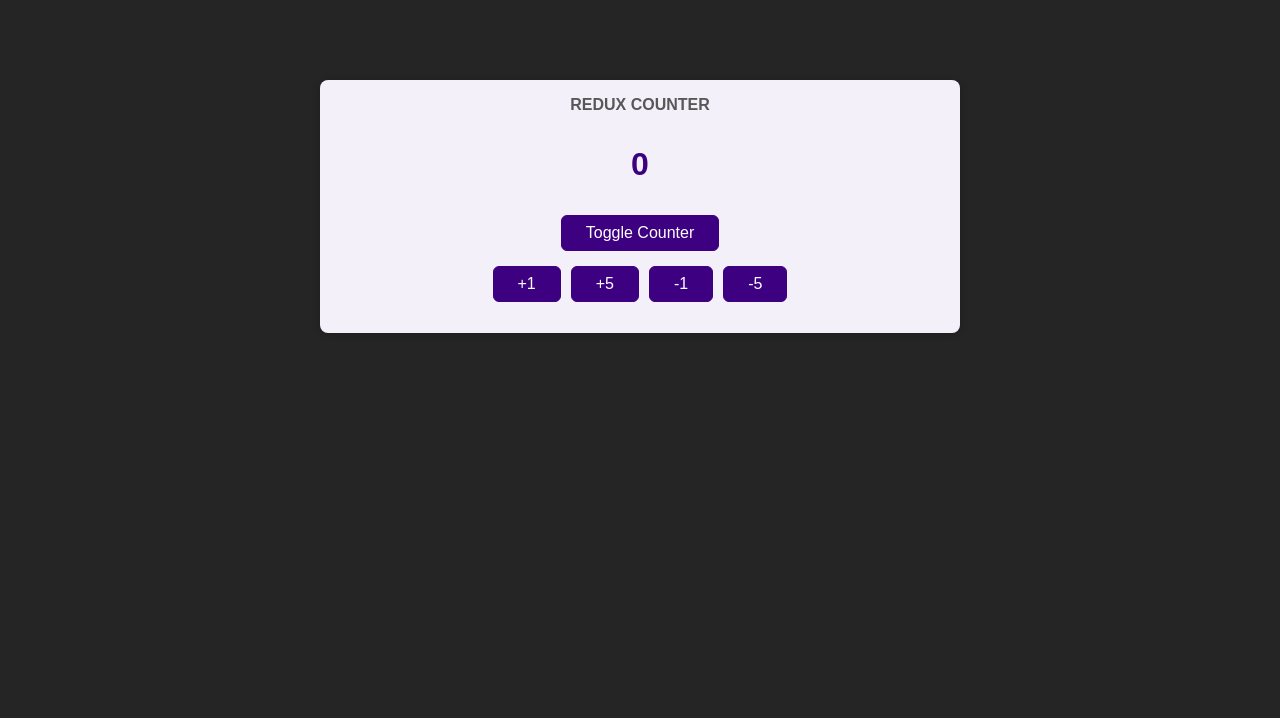
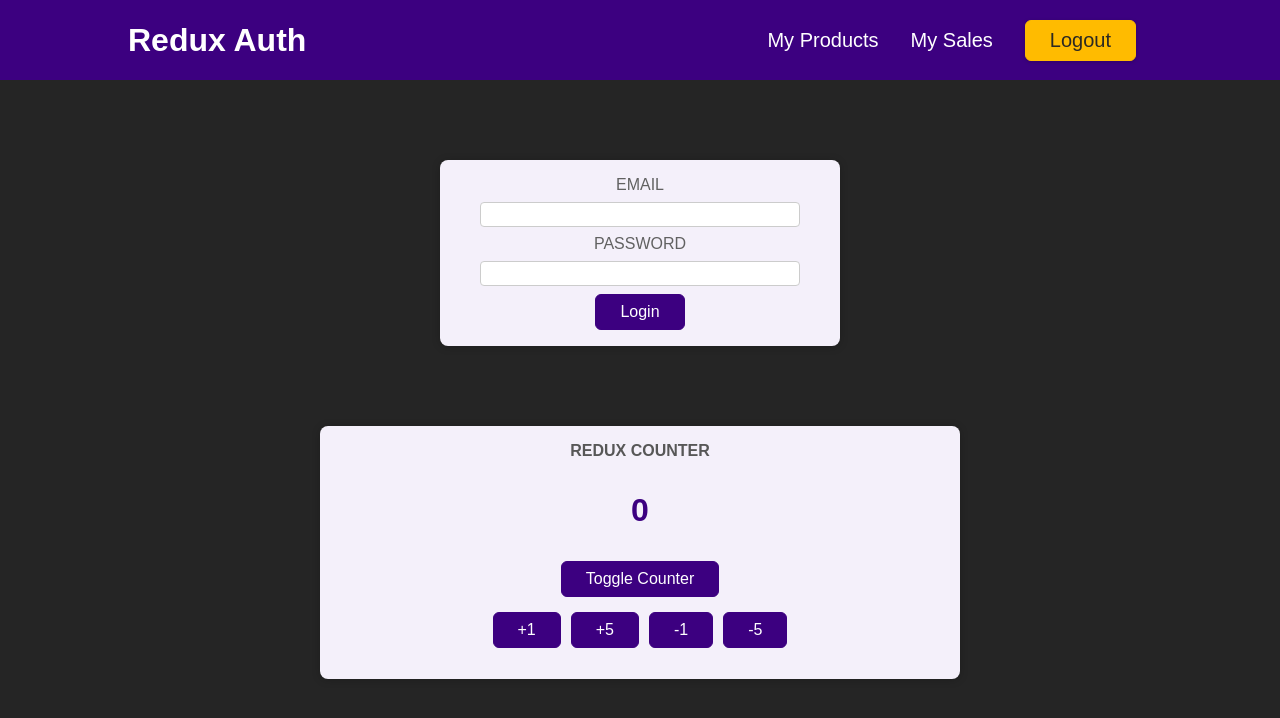
Before and after one commit to aadil42/Redux-counter, a React (Create React App) app: page / in a window 1280 px wide. Shown: the top 718 px of the page. Built offline with nearby package versions, Linux system fonts and the light colour scheme.

Commit message:
displaying Auth and Header

```diff
--- a/src/App.js
+++ b/src/App.js
@@ -1,10 +1,18 @@
+import { Fragment } from 'react';
+
 import Counter from './components/Counter';
 
-// imort redux state
+import Header from './components/Header';
+import UserProfile from './components/UserProfile';
+import Auth from './components/Auth';
 
 function App() {
   return (
-    <Counter />
+    <Fragment>
+      <Header />
+      <Auth />
+      <Counter />
+    </Fragment>
   );
 }
 
```
